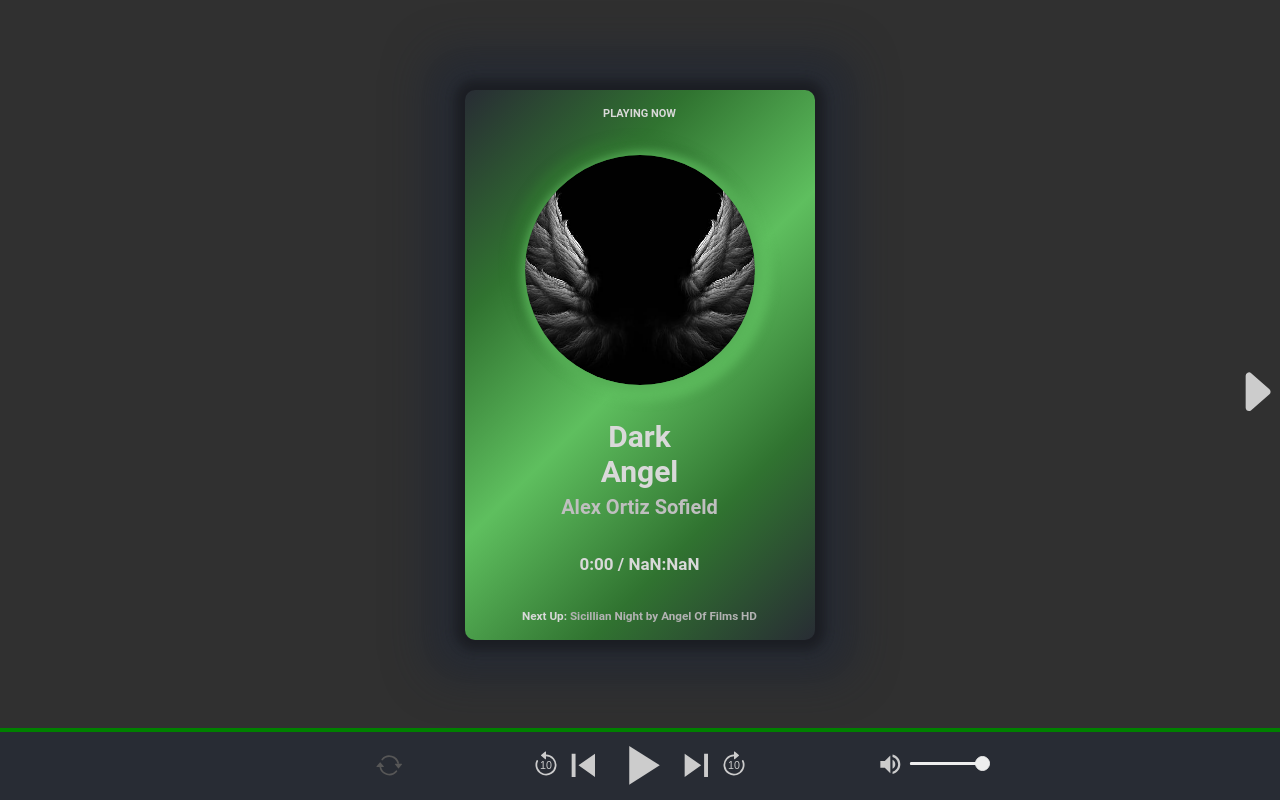
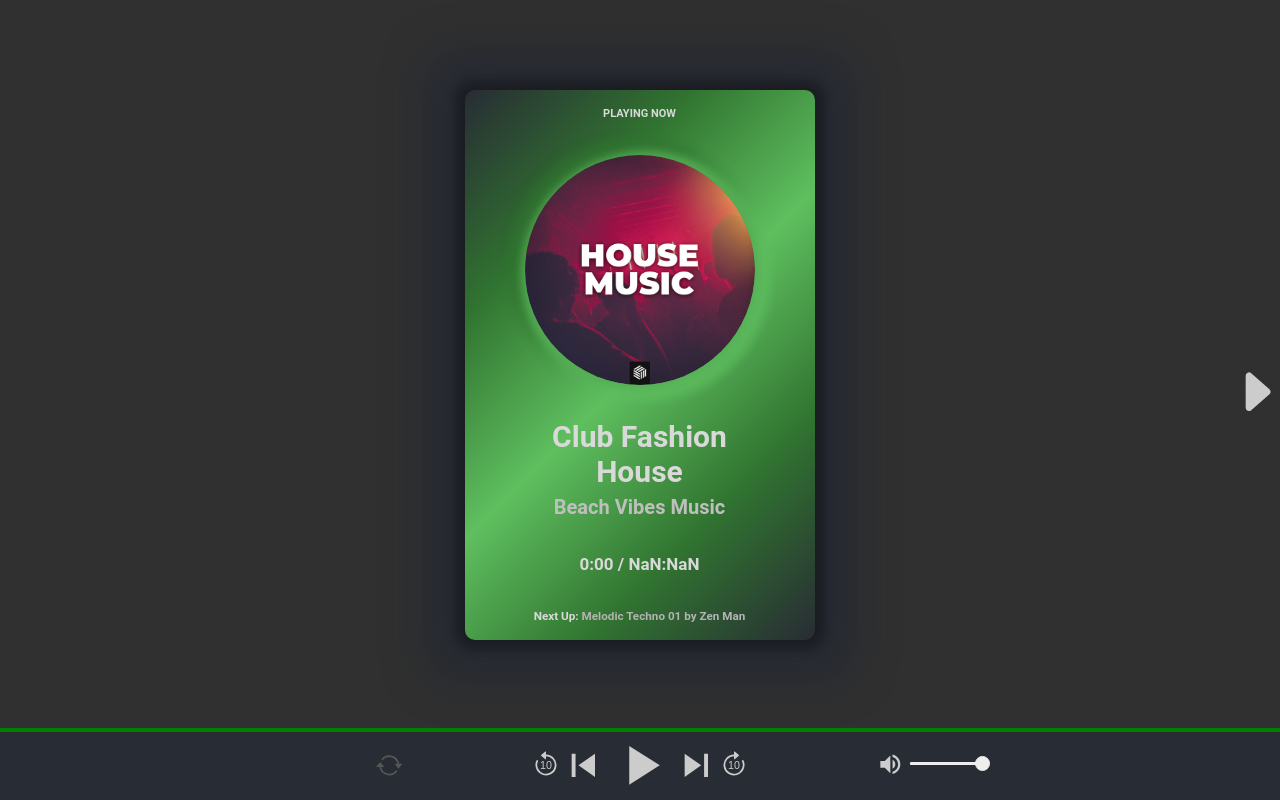
Before and after one commit to Nims93/React-Music-Player, a React (Create React App) app: page / in a window 1280 px wide. Built offline with nearby package versions, Linux system fonts and the light colour scheme.

Commit message:
removed some tracks

```diff
--- a/src/index.js
+++ b/src/index.js
@@ -5,40 +5,32 @@ import App from './App';
 import reportWebVitals from './reportWebVitals';
 
 import DarkAngel from './media/darkangel.mp3';
-import SicillianNight from './media/siciliannight.mp3';
 import SmoothSoulRnBHipHop from './media/smoothsoulrnbhiphop.mp3';
 import ClubFashionHouse from './media/clubfashionhouse.mp3';
 import LofiChillx2 from './media/lofichillx2.mp3';
 import PixabayMiniPianoArp from './media/pixabay1minpianoarp.mp3';
-import DramaticMotivationalTechnology from './media/dramaticmotivationaltechnology.mp3';
-import TheFutureBass from './media/thefuturebass.mp3';
 import Melancholy from './media/melancholy.mp3';
 import RelaxedInspiration from './media/relaxedinspiration.mp3';
 import NaturesExperiment from './media/theexperiment.mp3';
 import Fluidity from './media/tobylane-fluidity.mp3';
 import PinaColada from './media/tobylane-pinacolada.mp3';
 import MelodicTechno from './media/zenman-melodictechno01.mp3';
-import AllThat from './media/bensound-allthat.mp3';
 import BirthOfAHero from './media/bensound-birthofahero.mp3';
 import Dreams from './media/bensound-dreams.mp3';
 import GroovyHipHop from './media/bensound-groovyhiphop.mp3';
 import SlowMotion from './media/bensound-slowmotion.mp3';
 
 import DarkAngelCover from './media/darkangel.jpg';
-import SicillianNightCover from './media/sicilliannight.jpg';
 import SmoothSoulRnBHipHopCover from './media/smoothsoulrnbhiphop.jpg';
 import ClubFashionHouseCover from './media/clubfashionhouse.jpg';
 import LofiChillx2Cover from './media/LofiChillx2.jpg';
 import PixabayMiniPianoArpCover from './media/pixabay1minpianoarp.jpg';
-import DramaticMotivationalTechnologyCover from './media/dramaticmotivationaltechnology.jpeg';
-import TheFutureBassCover from './media/thefuturebass.jpg';
 import MelancholyCover from './media/melancholy.jpg';
 import RelaxedInspirationCover from './media/relaxedinspiration.webp';
 import NaturesExperimentCover from './media/theexperiment.jpg';
 import FluidityCover from './media/fluidity.jpg';
 import PinaColadaCover from './media/pinacolada.jpg';
 import MelodicTechnoCover from './media/backgroundloopmelodictechno.jpg';
-import AllThatCover from './media/bensound-allthat.jpg';
 import BirthOfAHeroCover from './media/birthofahero.jpg';
 import DreamsCover from './media/dreams.jpg';
 import GroovyHipHopCover from './media/groovyhiphop.jpg';
@@ -46,27 +38,27 @@ import SlowMotionCover from './media/slowmotion.jpg';
 
 const SONGS = [
   {
+    name: 'Club Fashion House',
+    songUrl: ClubFashionHouse,
+    imgUrl: ClubFashionHouseCover,
+    artist: 'Beach Vibes Music',
+  },
+  {
+    name: 'Melodic Techno 01',
+    songUrl: MelodicTechno,
+    imgUrl: MelodicTechnoCover,
+    artist: 'Zen Man',
+  },
+  {
     name: 'Dark Angel',
     songUrl: DarkAngel,
     imgUrl: DarkAngelCover,
     artist: 'Alex Ortiz Sofield',
   },
   {
-    name: 'Sicillian Night',
-    songUrl: SicillianNight,
-    imgUrl: SicillianNightCover,
-    artist: 'Angel Of Films HD',
-  },
-  {
     name: 'Smooth Soul',
     songUrl: SmoothSoulRnBHipHop,
     imgUrl: SmoothSoulRnBHipHopCover,
-    artist: 'Beach Vibes Music',
-  },
-  {
-    name: 'Club Fashion House',
-    songUrl: ClubFashionHouse,
-    imgUrl: ClubFashionHouseCover,
     artist: 'Beach Vibes Music',
   },
   {
@@ -80,18 +72,6 @@ const SONGS = [
     songUrl: PixabayMiniPianoArp,
     imgUrl: PixabayMiniPianoArpCover,
     artist: 'Deep Music Everyday',
-  },
-  {
-    name: 'Dramatic Motivational Technology',
-    songUrl: DramaticMotivationalTechnology,
-    imgUrl: DramaticMotivationalTechnologyCover,
-    artist: 'Jorikbasov',
-  },
-  {
-    name: 'The Future Bass',
-    songUrl: TheFutureBass,
-    imgUrl: TheFutureBassCover,
-    artist: 'Jorikbasov',
   },
   {
     name: 'Melancholy',
@@ -122,18 +102,6 @@ const SONGS = [
     songUrl: PinaColada,
     imgUrl: PinaColadaCover,
     artist: 'Tobylane',
-  },
-  {
-    name: 'Melodic Techno 01',
-    songUrl: MelodicTechno,
-    imgUrl: MelodicTechnoCover,
-    artist: 'Zen Man',
-  },
-  {
-    name: 'All That',
-    songUrl: AllThat,
-    imgUrl: AllThatCover,
-    artist: 'Bensound',
   },
   {
     name: 'Birth of a Hero',
```
